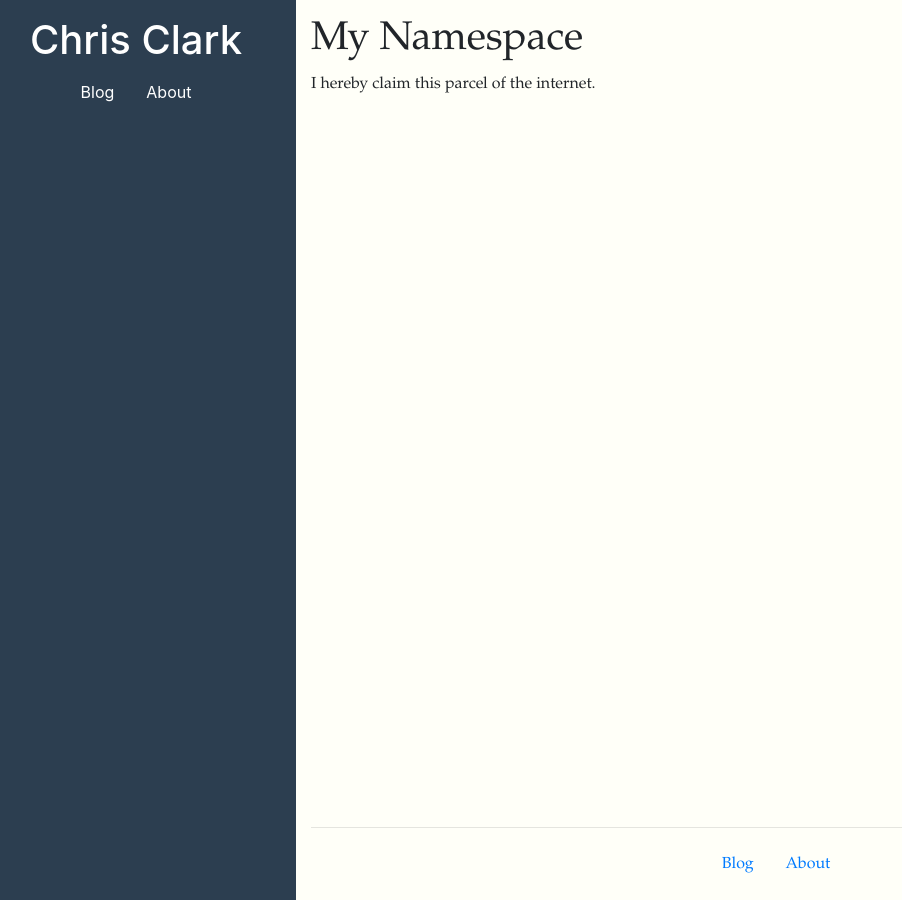
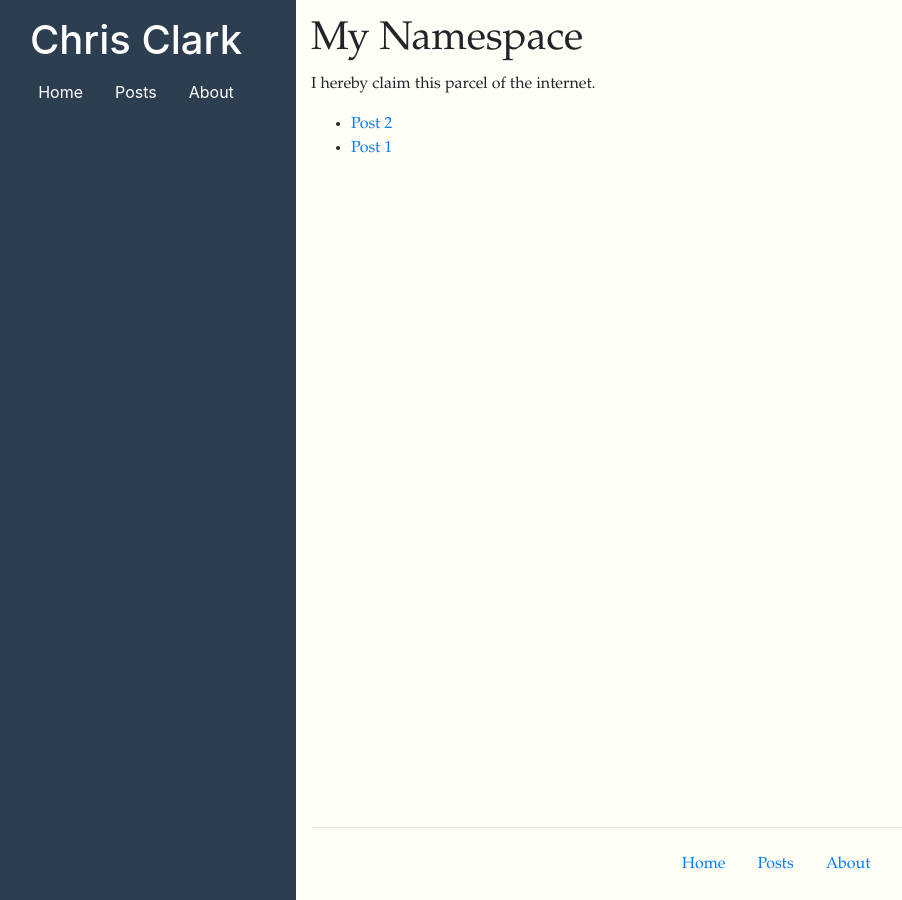
Before and after one commit to cfclrk/jekylltest, a Jekyll site: the page built from index.html, in a window 1280 px wide. Shown: the whole page, without its empty margins (24-926 px from the left). Built offline with Jekyll 4.4.1, drawn with Linux system fonts in a browser that asks for light colours.

Commit message:
Add a Home link

```diff
--- a/_data/navigation.yml
+++ b/_data/navigation.yml
@@ -1,4 +1,6 @@
-- name: Blog
-  link: /blog.html
+- name: Home
+  link: /index.html
+- name: Posts
+  link: /posts.html
 - name: About
   link: /about.html
--- a/_includes/sidebar.html
+++ b/_includes/sidebar.html
@@ -1,5 +1,3 @@
-<h1 class="text-center">
-  <a href="/">Chris Clark</a>
-</h1>
+<h1 class="text-center">Chris Clark</h1>
 
 {%- include navigation.html -%}
--- a/index.html
+++ b/index.html
@@ -5,3 +5,11 @@ layout: default
 <h1>My Namespace</h1>
 
 <p>I hereby claim this parcel of the internet.</p>
+
+<ul>
+  {% for p in site.posts %}
+  <li>
+    <a href="{{p.url}}">{{p.title}}</a>
+  </li>
+  {% endfor %}
+</ul>
--- a/blog.html
+++ b/posts.html
@@ -2,7 +2,7 @@
 layout: default
 ---
 
-<h1>Blog</h1>
+<h1>Posts</h1>
 
 <p>This is my blog. There are many others like it, but this one is mine.</p>
 
```
